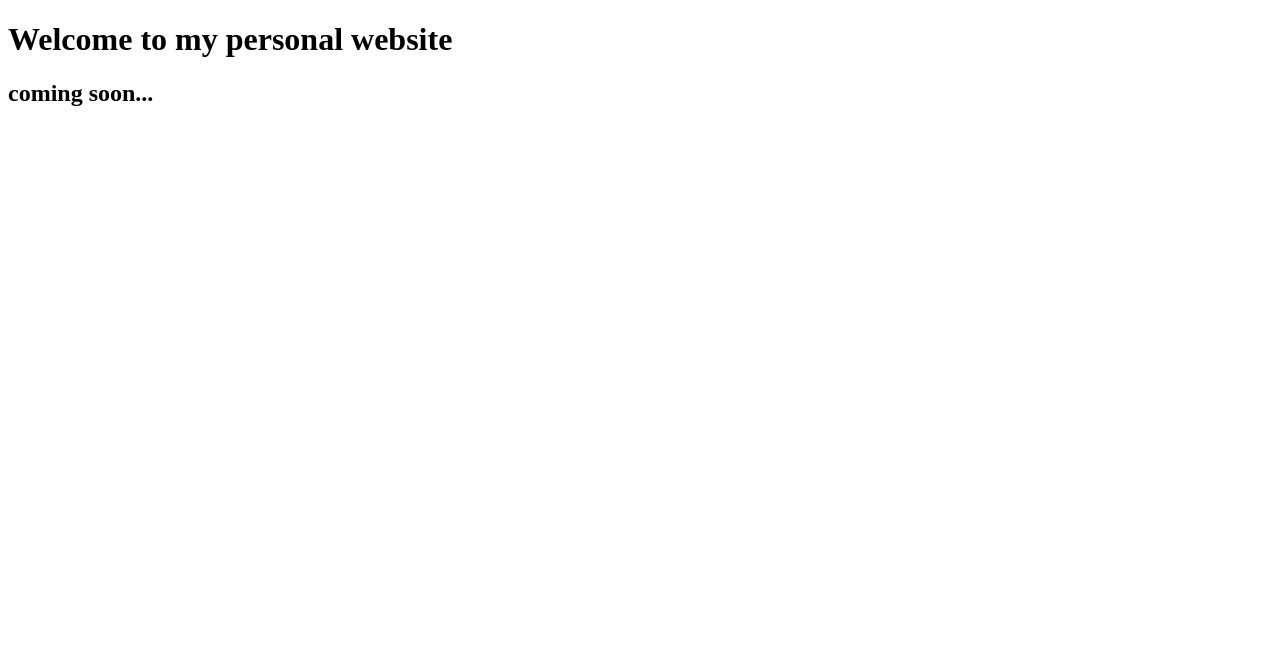
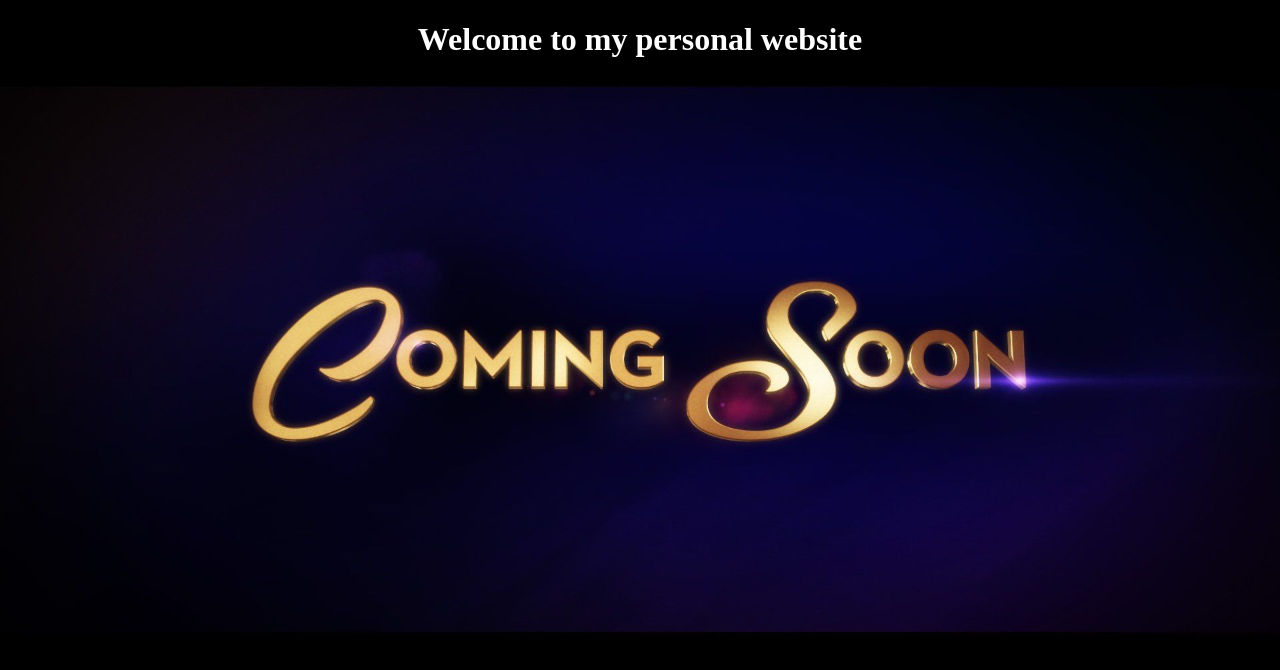
Before and after one commit to shivatejaburle/personalwebsite, a plain HTML site: page index.html in a window 1280 px wide. Drawn offline with Linux system fonts and the light colour scheme.

Commit message:
Background and content
Added the coming soon background image and updated the index.html content.

```diff
--- a/index.html
+++ b/index.html
@@ -4,10 +4,21 @@
         <meta charset="UTF-8">
         <meta http-equiv="X-UA-Compatible" content="IE=edge">
         <meta name="viewport" content="width=device-width, initial-scale=1.0">
-        <title>My Personal Website</title>
+        <title>Shivateja Burle</title>
+        <style>
+            body
+            {
+                background-image: url('./img/background.jpg');
+                background-size: cover;
+            }
+            h1
+            {
+                color: white;
+                text-align: center;
+            }
+        </style>
     </head>
     <body>
         <h1>Welcome to my personal website</h1>
-        <h2>coming soon...</h2>
     </body>
 </html>
```
Also changed, not shown: img/background.jpg (added).
